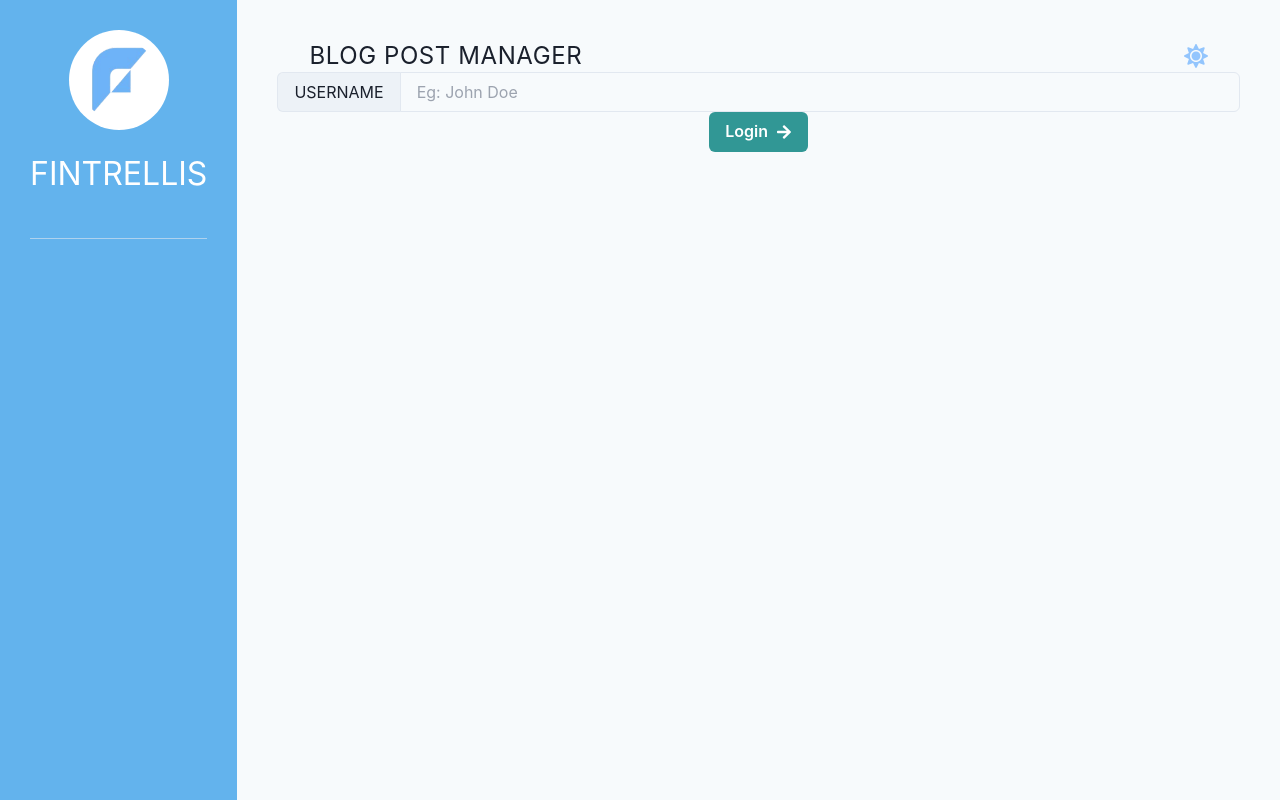
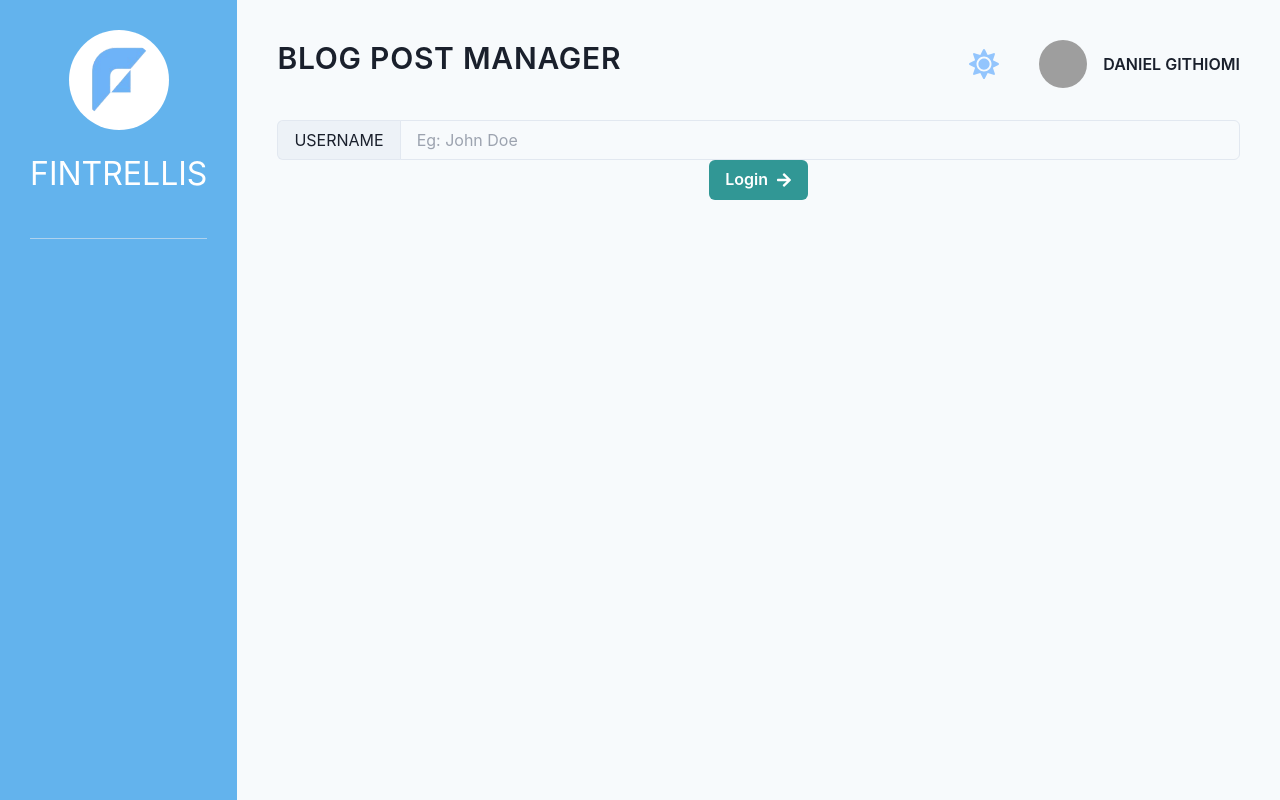
Before and after one commit to githiomi/Fintrellis-Blog-Post-Manager, a React (Vite) app: page / in a window 1280 px wide. Built offline with nearby package versions, Linux system fonts and the light colour scheme; grey boxes are pictures that could not be loaded.

Commit message:
feat: added and designed header component

```diff
--- a/src/components/header.tsx
+++ b/src/components/header.tsx
@@ -1,36 +1,32 @@
-import { Avatar, Box, Flex, Spacer, Text } from "@chakra-ui/react";
-import { useState } from "react"
+import { Avatar, Flex, Spacer, Text } from "@chakra-ui/react";
 import { FaSun } from 'react-icons/fa'
 
 const HeaderComponent = () => {
 
-   const [authState, setAuthState] = useState(false);
    const profile_picture = "/profile_picture.png"
    const username = "Daniel Githiomi"
 
    return (
 
-      <Flex className="w-full px-8 flex justify-between">
+      <Flex className="w-full flex justify-between mb-8">
 
-         <h1 className="text-2xl uppercase tracking-wide" onClick={() => setAuthState((current) => !current)}>Blog Post Manager</h1>
+         <h1 className="text-3xl uppercase tracking-wide font-semibold">Blog Post Manager</h1>
 
          <Spacer />
 
-         <div className="flex items-center">
+         <Flex alignItems='center'>
 
-            <FaSun className="text-blue-300 text-2xl hover:text-blue-400 cursor-pointer duration-200 ease-in-out hover:ease-in" />
+            <FaSun className="text-blue-300 text-3xl hover:text-blue-400 cursor-pointer duration-200 ease-in-out hover:ease-in mx-10" />
 
-            {authState &&
-               <Box alignContent="center">
-                  <Avatar name={username} src={profile_picture} />
+            <Flex alignItems='center' gap='1rem'>
+               <Avatar name={username} src={profile_picture} />
 
-                  <Text>Daniel Githiomi</Text>
-               </Box>
-            }
+               <Text className="uppercase font-semibold" >{username}</Text>
+            </Flex>
 
-         </div>
+         </Flex>
 
-      </Flex>
+      </Flex >
    )
 }
 
```
